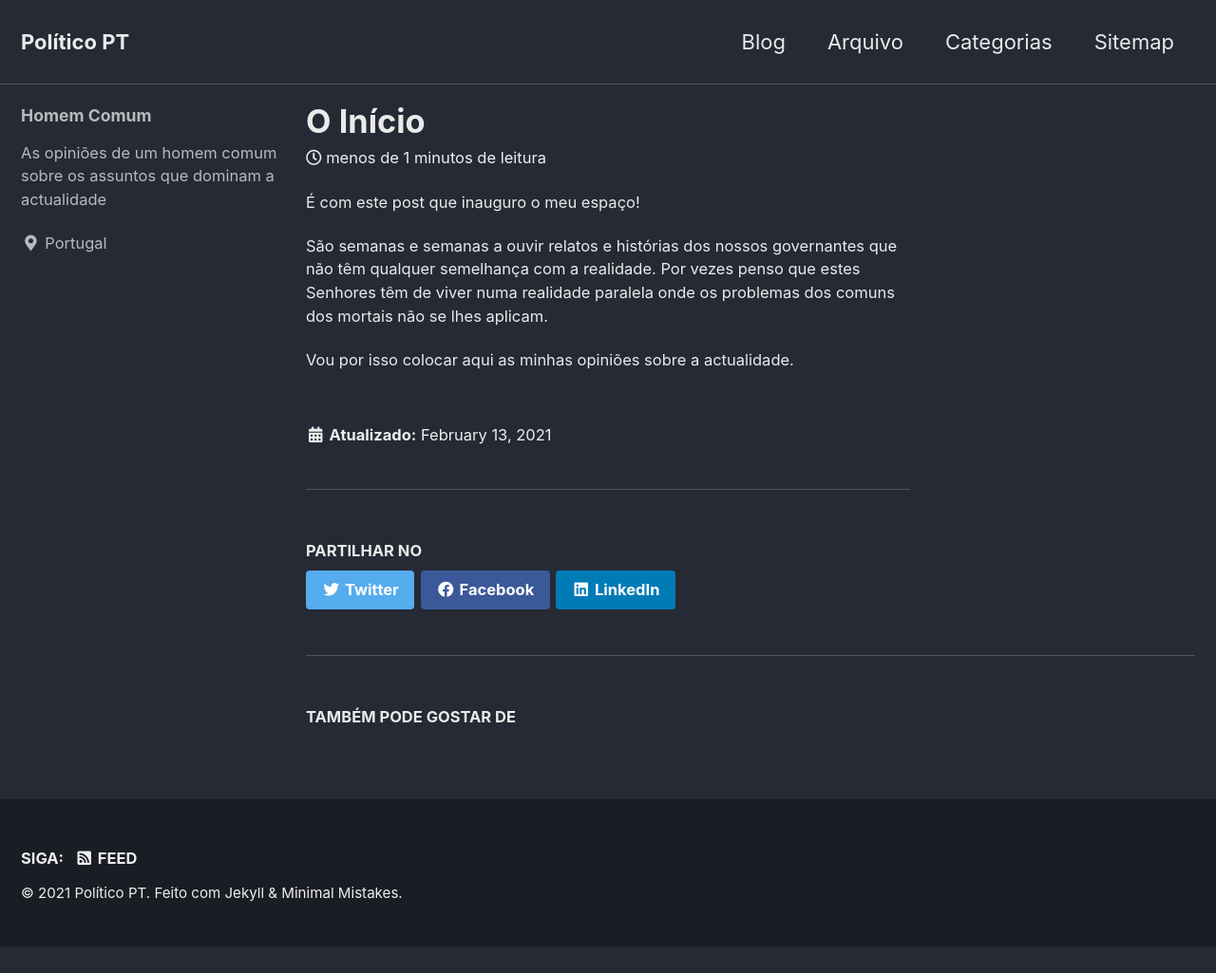
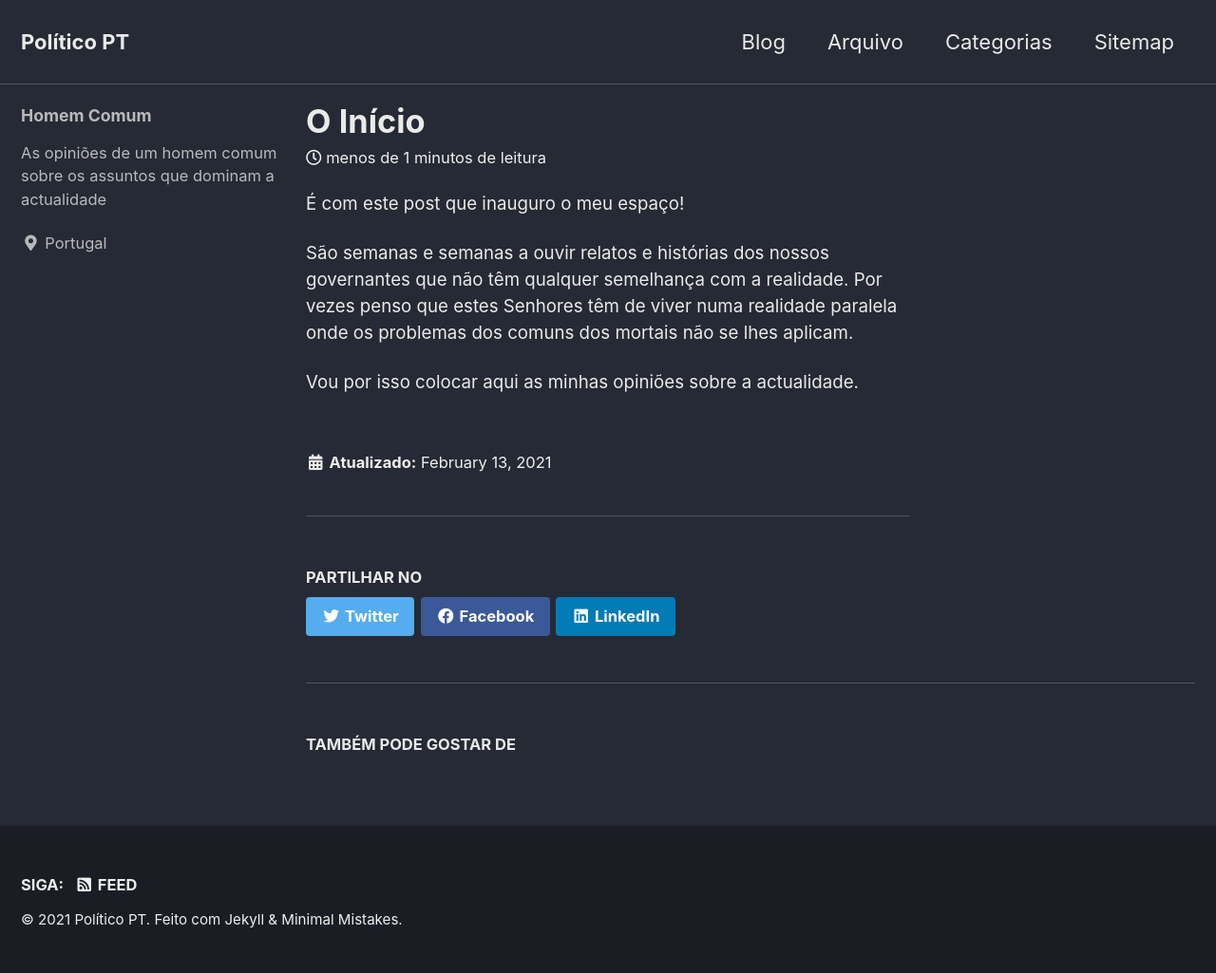
Before and after one commit to RKnoxPT/PoliticoPT, a Jekyll site: the page built from _posts/2021-02-13-O-Inicio.md, in a window 1280 px wide. Shown: the whole page at 95% size. Built offline with Jekyll 4.4.1, drawn with Linux system fonts in a browser that asks for light colours; cached includes are drawn as plain includes; before the commit the page ends 997 px from its top, so only the background shows below that.

Commit message:
Update _page.scss

```diff
--- a/_sass/minimal-mistakes/_page.scss
+++ b/_sass/minimal-mistakes/_page.scss
@@ -108,7 +108,7 @@ body {
   p,
   li,
   dl {
-    font-size: 0.75em;
+    font-size: 0.85em;
   }
 
   /* paragraph indents */
```
